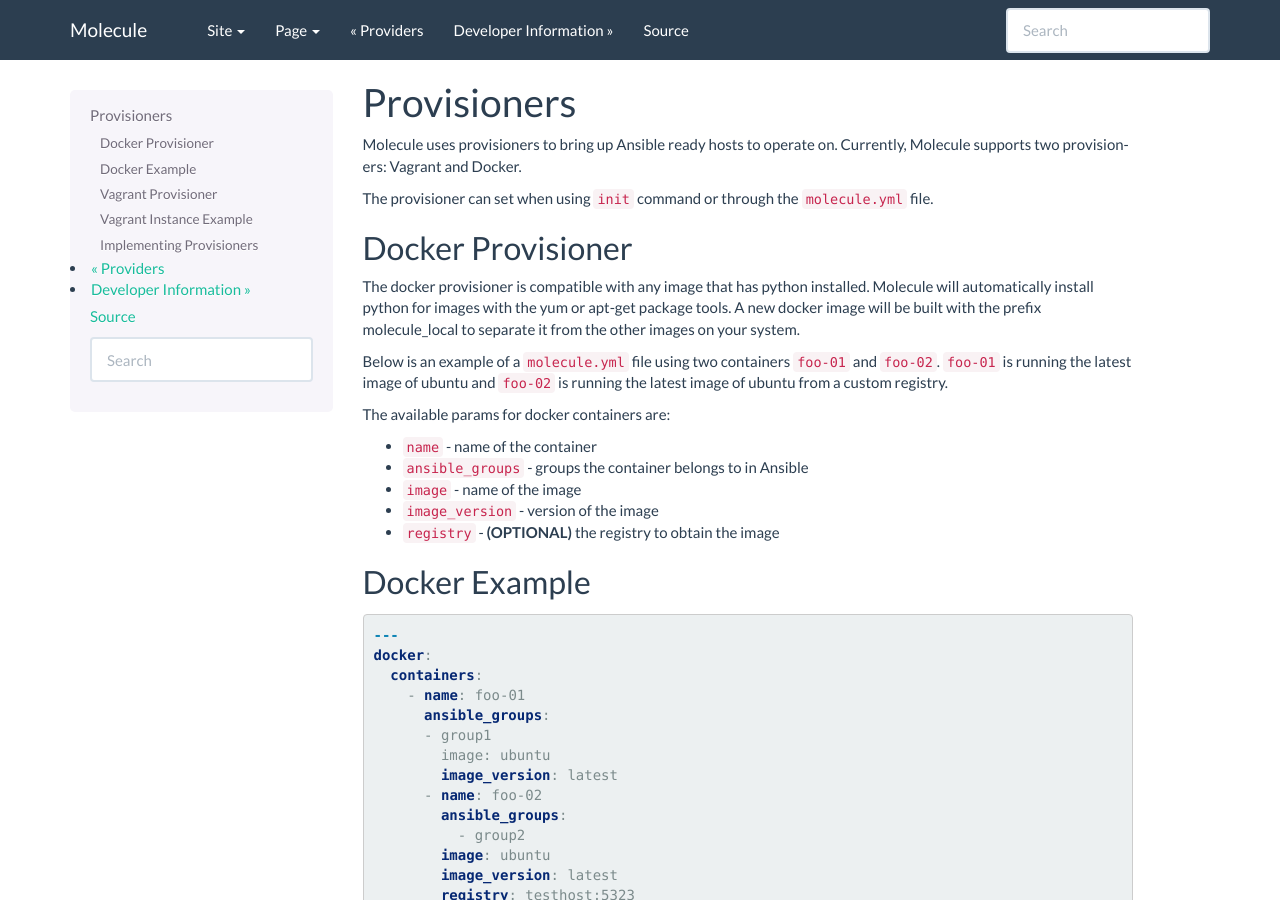
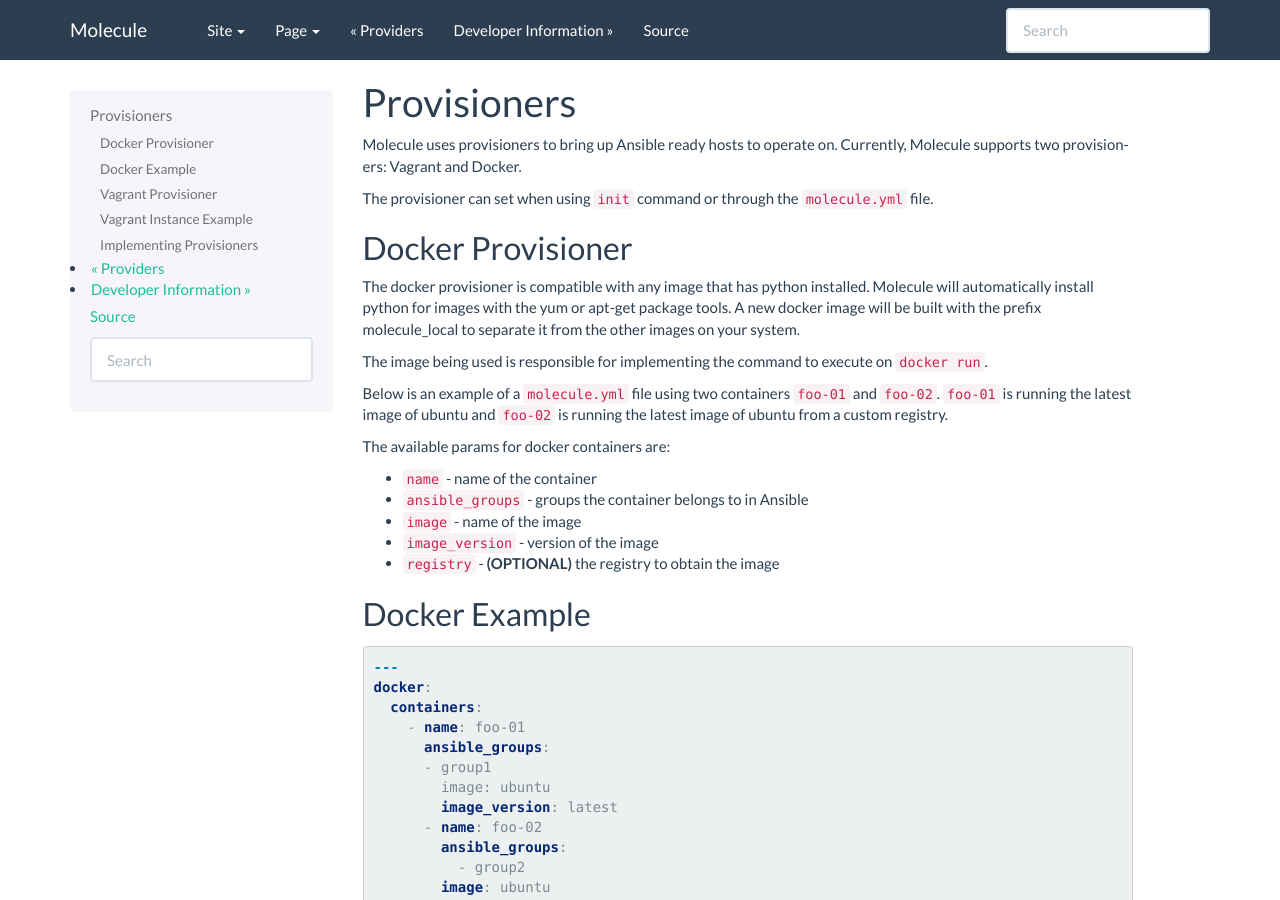
Before and after one commit to ansible/molecule, a Sphinx documentation site: the page built from docs/source/provisioners.rst, in a window 1280 px wide and 900 px high. Built offline with Sphinx 7.4.7, drawn with Linux system fonts in a browser that asks for light colours; the version number could not be read and is left out.

Commit message:
Updated docs

```diff
--- a/docs/source/index.rst
+++ b/docs/source/index.rst
@@ -10,7 +10,6 @@
 `playbook`_ (``playbook.yml``), to execute the `role`_ and its tests.
 
 Some of the UI was inspired by `Test Kitchen`_.
-
 
 Contents:
 
--- a/docs/source/provisioners.rst
+++ b/docs/source/provisioners.rst
@@ -7,14 +7,17 @@
 The provisioner can set when using ``init`` command or through the
 ``molecule.yml`` file.
 
-
 Docker Provisioner
 ------------------
+
 The docker provisioner is compatible with any image
 that has python installed. Molecule will automatically install
 python for images with the yum or apt-get package tools. A new
 docker image will be built with the prefix molecule_local to separate it
 from the other images on your system.
+
+The image being used is responsible for implementing the command to execute
+on ``docker run``.
 
 Below is an example of a ``molecule.yml`` file using two containers ``foo-01`` and
 ``foo-02``. ``foo-01`` is running the latest image of ubuntu and ``foo-02`` is running
@@ -48,8 +51,6 @@
             image_version: latest
             registry: testhost:5323
 
-
-
 Vagrant Provisioner
 -------------------
 
@@ -68,6 +69,7 @@
 
 Vagrant Instance Example
 ------------------------
+
 This is an example of a set of vagrant instance - for information on specifying the platform/
 provider, see :ref:`providers`.
 
```
